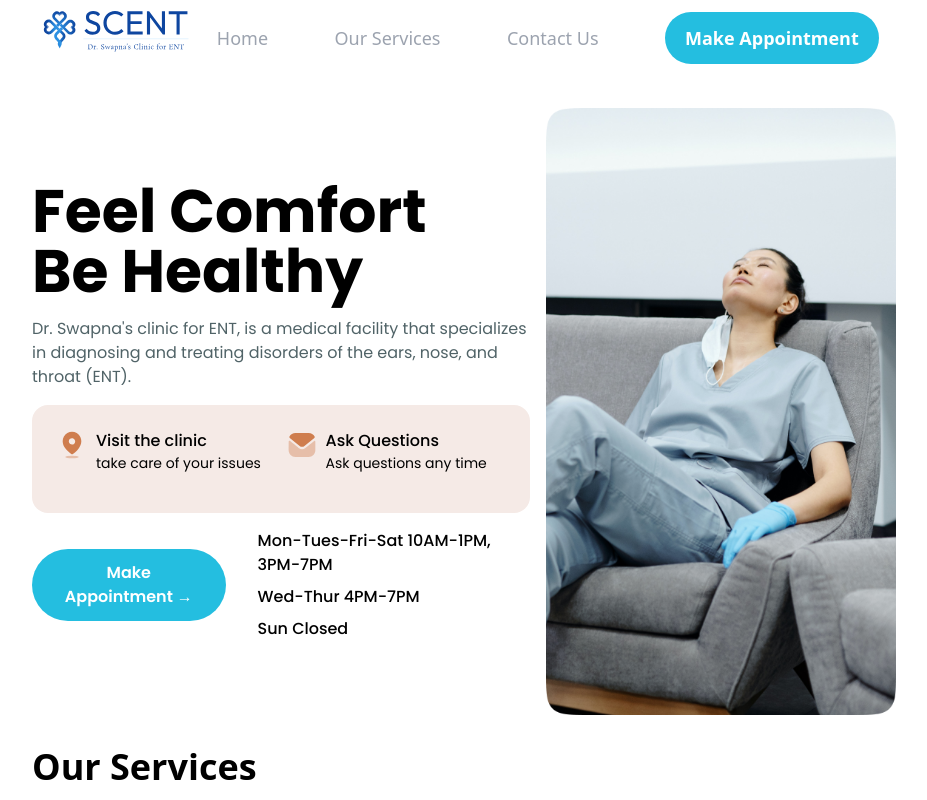
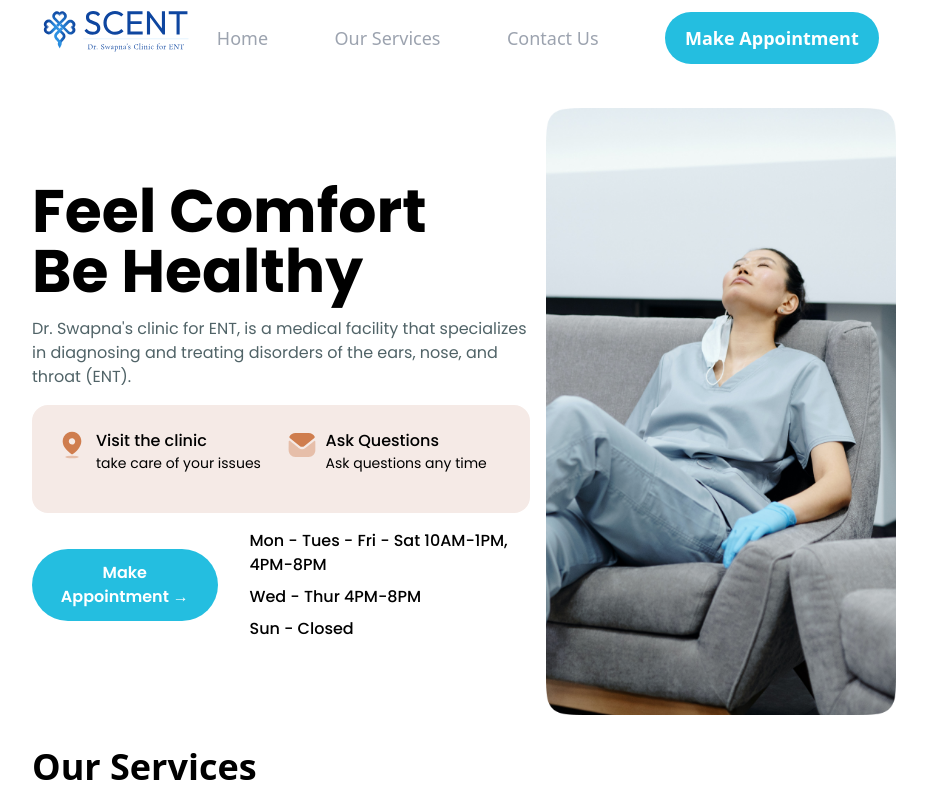
Before and after one commit to anubhav-aryan/entclinic, a Next.js app: page / in a window 1280 px wide. Shown: the top 800 px of the page, without its empty margins (176-1103 px from the left). Built offline with nearby package versions, Linux system fonts and the light colour scheme.

Commit message:
fix: timings

```diff
--- a/sections/Hero.tsx
+++ b/sections/Hero.tsx
@@ -43,9 +43,9 @@ export default function Hero() {
               Make Appointment &rarr;
             </button>
             <div className="flex flex-col gap-2 text-[rgba(207, 125, 78, 1)] font-medium">
-              <p>Mon-Tues-Fri-Sat 10AM-1PM, 3PM-7PM</p>
-              <p>Wed-Thur 4PM-7PM</p>
-              <p>Sun Closed</p>
+              <p>Mon - Tues - Fri - Sat 10AM-1PM, 4PM-8PM</p>
+              <p>Wed - Thur 4PM-8PM</p>
+              <p>Sun - Closed</p>
             </div>
           </div>
         </Link>
```
